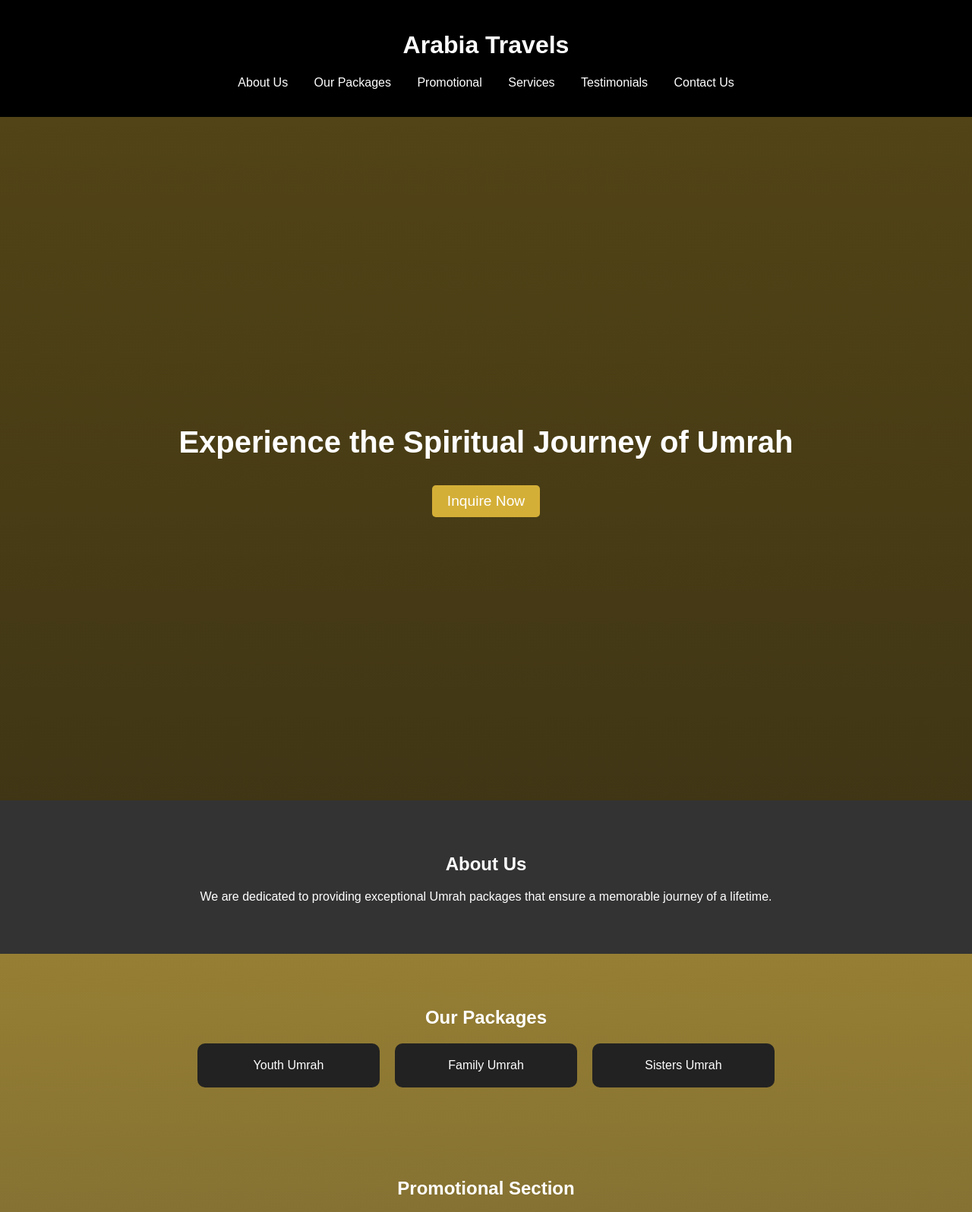
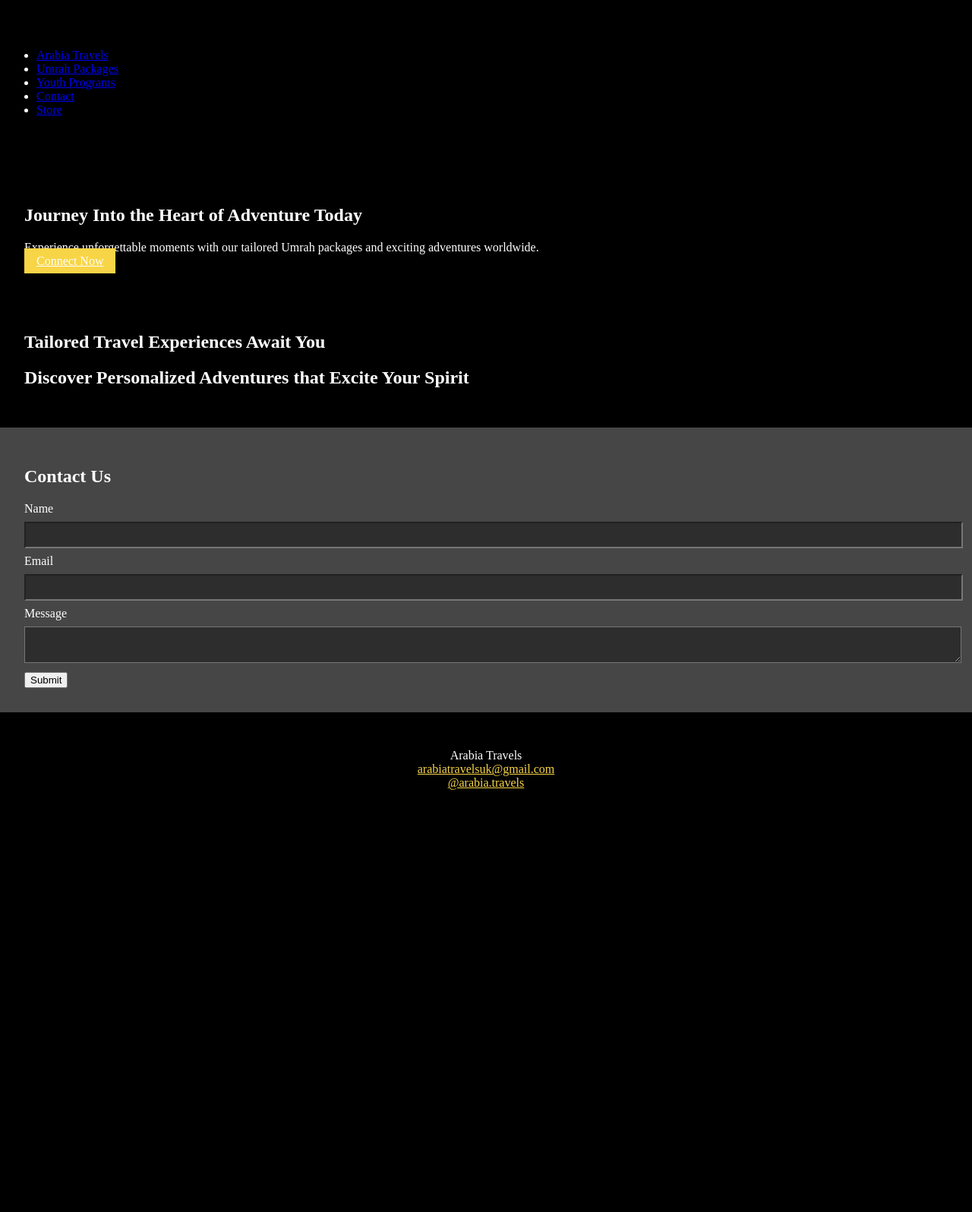
Before and after one commit to suhwaz/ArabiaTravels, a plain HTML site: page index.html in a window 1280 px wide. Shown: the top 1596 px of the page at 76% size. After the commit the page ends 1088 px from the top, so only its background shows below. Drawn offline with Linux system fonts and the light colour scheme; files that its build step writes are made by us from their sources.

Commit message:
Updated code for website

```diff
--- a/assets/scripts.js
+++ b/assets/scripts.js
@@ -1,26 +1,10 @@
-// Smooth scroll to sections
-function scrollToSection(id) {
-    document.getElementById(id).scrollIntoView({ behavior: 'smooth' });
-}
-
-// EmailJS form submission
-document.getElementById('contact-form').addEventListener('submit', function (event) {
+document.getElementById('contact-form').addEventListener('submit', function(event) {
     event.preventDefault();
 
-    emailjs.sendForm('service_0z1klrr', 'template_k13gcwd', this)
-        .then(function () {
-            alert('Message sent successfully!');
-        }, function (error) {
-            alert('Failed to send message. Please try again.');
-        });
+    emailjs.sendForm('service_id', 'template_k13gcwd', this)
+    .then(function() {
+        alert('Message sent successfully!');
+    }, function(error) {
+        alert('Failed to send the message. Please try again later.');
+    });
 });
-
-// Testimonial Animation
-let currentIndex = 0;
-const testimonials = document.querySelectorAll('.testimonial-item');
-setInterval(() => {
-    testimonials.forEach((testimonial, index) => {
-        testimonial.style.transform = `translateX(${(index - currentIndex) * 100}%)`;
-    });
-    currentIndex = (currentIndex + 1) % testimonials.length;
-}, 5000);
--- a/assets/styles.css
+++ b/assets/styles.css
@@ -1,174 +1,63 @@
-/* General Styling */
+:root {
+    --menu-height: 5rem;
+    --logo-font: "Julius Sans One";
+    --body-font: "Pt Sans";
+    --background: #000000;
+    --button: #F8D547;
+    --foreground: #FFFFFF;
+    --highlight: #484848;
+    --highlight-button: #FFFFFF;
+}
+
 body {
+    font-family: var(--body-font);
     margin: 0;
-    font-family: Arial, sans-serif;
-    background: linear-gradient(to bottom, #d4af37, #2d2d2d);
+    padding: 0;
+    background-color: var(--background);
+    color: var(--foreground);
+}
+
+.navbar {
+    background-color: var(--background);
+    padding: 1rem;
+}
+
+.layer-content {
+    padding: 2rem;
+}
+
+.from-left {
+    animation: fadeIn 1s forwards;
+}
+
+.button {
+    background-color: var(--button);
+    color: var(--highlight-button);
+    padding: 0.5rem 1rem;
+    border: none;
+    cursor: pointer;
+}
+
+.contact-section {
+    padding: 2rem;
+    background-color: #464646;
+}
+
+input,
+textarea {
+    width: 100%;
+    padding: 0.5rem;
+    margin: 0.5rem 0;
+    background-color: #2d2d2d;
     color: white;
 }
 
-/* Header */
-header {
-    background: #000;
-    color: #fff;
-    padding: 20px;
+footer {
+    background-color: var(--background);
     text-align: center;
+    padding: 1rem;
 }
 
-nav ul {
-    list-style: none;
-    padding: 0;
+footer a {
+    color: var(--button);
 }
-
-nav ul li {
-    display: inline-block;
-    margin: 0 15px;
-}
-
-nav ul li a {
-    color: #fff;
-    text-decoration: none;
-}
-
-/* Hero Section */
-#hero {
-    background: linear-gradient(rgba(0, 0, 0, 0.6), rgba(0, 0, 0, 0.6)),
-                url('assets/images/kaabah.jpg') no-repeat center center;
-    background-size: cover;
-    height: 100vh;
-    position: relative;
-    display: flex;
-    align-items: center;
-    justify-content: center;
-    color: white; /* To ensure text is visible on the dark overlay */
-}
-
-/* Adjust hero text style */
-#hero h2 {
-    font-size: 2.5rem;
-    text-align: center;
-}
-
-#hero button {
-    padding: 10px 20px;
-    font-size: 1.2rem;
-    background-color: #d4af37; /* Gold color */
-    border: none;
-    color: white;
-    cursor: pointer;
-    border-radius: 5px;
-}
-
-#hero button:hover {
-    background-color: #b99230; /* Darker gold on hover */
-}
-
-/* Section Styling */
-section {
-    padding: 50px 20px;
-    text-align: center;
-}
-
-#about, #services, #testimonials, #contact {
-    background-color: #333;
-    color: #fff;
-}
-
-/* Packages Section */
-.package-tiles {
-    display: flex;
-    justify-content: center;
-    gap: 20px;
-}
-
-.tile {
-    background-color: #222;
-    padding: 20px;
-    border-radius: 10px;
-    width: 200px;
-    transition: transform 0.3s;
-}
-
-.tile:hover {
-    transform: scale(1.05);
-}
-
-/* Promo Section */
-.promo-container {
-    display: flex;
-    justify-content: center; /* Center the promo items horizontally */
-    align-items: center; /* Center them vertically (if needed) */
-    gap: 20px; /* Add some space between the poster and the video */
-    flex-wrap: wrap; /* Allow wrapping for smaller screens */
-}
-
-.promo-item {
-    width: 360px; /* Set a fixed width to keep both poster and video the same size */
-    height: auto; /* Keep the aspect ratio intact */
-    border-radius: 10px; /* Optional: Add rounded corners */
-}
-
-/* Services Section */
-#services ul {
-    list-style: none;
-    padding: 0;
-}
-
-#services li {
-    background-color: #444;
-    margin: 10px 0;
-    padding: 10px;
-    border-radius: 5px;
-}
-
-/* Testimonials Section */
-.testimonial-container {
-    display: flex;
-    gap: 20px;
-    overflow: hidden;
-    position: relative;
-}
-
-.testimonial-item {
-    background-color: #444;
-    padding: 20px;
-    width: 300px;
-    border-radius: 10px;
-    animation: slideIn 10s infinite;
-}
-
-@keyframes slideIn {
-    0% { transform: translateX(100%); }
-    50% { transform: translateX(0); }
-    100% { transform: translateX(-100%); }
-}
-
-/* Footer */
-footer {
-    background-color: #000;
-    color: #fff;
-    text-align: center;
-    padding: 20px;
-    position: relative;
-}
-
-footer img {
-    max-width: 100px;
-    margin-top: 10px;
-}
-
-/* Responsive */
-@media (max-width: 768px) {
-    .promo-container {
-        flex-direction: column;
-        align-items: center;
-    }
-
-    .promo-item {
-        width: 100%;
-        margin-bottom: 20px;
-    }
-
-    .package-tiles {
-        flex-direction: column;
-    }
-}
--- a/index.html
+++ b/index.html
@@ -1,94 +1,67 @@
-<!DOCTYPE html>
-<html lang="en">
+<!doctype html>
+<html lang="en" class="h-full">
 <head>
     <meta charset="UTF-8">
     <meta name="viewport" content="width=device-width, initial-scale=1.0">
-    <title>Umrah Travels</title>
-    <link rel="stylesheet" href="assets/styles.css">
-    <script src="https://smtpjs.com/v3/smtp.js"></script>
-    <script defer src="assets/scripts.js"></script>
+    <title>Explore Umrah and Adventure with Arabia Travels Today!</title>
+    <meta name="robots" content="noindex">
+    <meta name="description" content="Join Arabia Travels in London, AL for tailored Umrah packages and adventurous experiences worldwide. Discover your next journey with us!">
+    <link rel="preconnect" href="https://fonts.googleapis.com">
+    <link rel="stylesheet" href="styles.css">
+    <script defer src="scripts.js"></script>
 </head>
-<body>
-    <header>
-        <h1>Arabia Travels</h1>
-        <nav>
-            <ul>
-                <li><a href="#about">About Us</a></li>
-                <li><a href="#packages">Our Packages</a></li>
-                <li><a href="#promo">Promotional</a></li>
-                <li><a href="#services">Services</a></li>
-                <li><a href="#testimonials">Testimonials</a></li>
-                <li><a href="#contact">Contact Us</a></li>
-            </ul>
-        </nav>
-    </header>
+<body class="flex min-h-full flex-col bg-background text-base text-foreground">
+    <nav class="navbar nav-height fixed left-0 top-0 z-30 flex w-full flex-col bg-background px-8 shadow-md lg:flex-row lg:px-4" role="navigation">
+        <ul class="layer-content flex h-20 w-full flex-row items-center lg:h-auto lg:flex-1 lg:gap-6" role="menu">
+            <li class="logo mr-auto flex items-center" role="menuitem"><a href="/" class="font-logo color-rule-7">Arabia Travels</a></li>
+            <li><a href="/umrah-packages">Umrah Packages</a></li>
+            <li><a href="/youth-programs">Youth Programs</a></li>
+            <li><a href="/contact">Contact</a></li>
+            <li><a href="/store">Store</a></li>
+        </ul>
+    </nav>
 
-    <section id="hero">
-        <div class="overlay">
-            <h2>Experience the Spiritual Journey of Umrah</h2>
-            <button onclick="scrollToSection('contact')">Inquire Now</button>
+    <section class="layer relative bg-highlight">
+        <div class="layer-content relative flex flex-col items-start justify-center gap-6 py-16 pb-24 md:py-32">
+            <h1 class="from-left whitespace-pre-line break-words font-title text-4xl md:max-w-3xl lg:text-6xl text-highlight-text">Journey Into the Heart of Adventure Today</h1>
+            <div class="delay-1 whitespace-pre-line break-words md:max-w-xl text-highlight-text">Experience unforgettable moments with our tailored Umrah packages and exciting adventures worldwide.</div>
+            <a class="delay-2 button mt-2 bg-highlight-button text-highlight-button-text shadow-md" href="/contact">Connect Now</a>
         </div>
     </section>
 
-    <section id="about">
-        <h2>About Us</h2>
-        <p>We are dedicated to providing exceptional Umrah packages that ensure a memorable journey of a lifetime.</p>
-    </section>
-
-    <section id="packages">
-        <h2>Our Packages</h2>
-        <div class="package-tiles">
-            <div class="tile">Youth Umrah</div>
-            <div class="tile">Family Umrah</div>
-            <div class="tile">Sisters Umrah</div>
+    <section id="packages" class="layer">
+        <div class="layer-content flex flex-col gap-8 py-12 lg:flex-row-reverse lg:gap-12 lg:py-24">
+            <div class="flex min-w-0 flex-col lg:basis-1/2 lg:justify-center">
+                <h2 class="from-top subheading-typical whitespace-pre-line break-words lg:text-lg">Tailored Travel Experiences Await You</h2>
+                <h1 class="from-bottom heading-typical mt-4 whitespace-pre-line break-words">Discover Personalized Adventures that Excite Your Spirit</h1>
+            </div>
         </div>
     </section>
 
-    <section id="promo">
-        <h2>Promotional Section</h2>
-        <div class="promo-container">
-            <img src="assets/images/promo poster.jpg" alt="Promo Poster" class="promo-item">
-            <video src="assets/videos/Promo Salman.mp4" controls muted autoplay class="promo-item"></video>
-        </div>
-    </section>
-
-    <section id="services">
-        <h2>Our Services</h2>
-        <ul>
-            <li>Flight Booking</li>
-            <li>Hotel Reservations</li>
-            <li>Guided Tours</li>
-            <li>Tharbiyah Sessions</li>
-            <li>Ziyarah Excursions</li>
-            <li>Desert Nights & BBQ</li>
-            <li>Quad Biking</li>
-            <li>5 A Side Football</li>
-        </ul>
-    </section>
-
-    <section id="testimonials">
-        <h2>Testimonials</h2>
-        <div class="testimonial-container">
-            <div class="testimonial-item">"An unforgettable experience!"</div>
-            <div class="testimonial-item">"Highly recommend their services!"</div>
-            <div class="testimonial-item">"Everything was perfectly organized."</div>
-        </div>
-    </section>
-
-    <section id="contact">
+    <section id="contact" class="contact-section">
         <h2>Contact Us</h2>
         <form id="contact-form">
-            <input type="text" name="name" placeholder="Your Name" required>
-            <input type="email" name="email" placeholder="Your Email" required>
-            <textarea name="message" placeholder="Your Message" required></textarea>
-            <button type="submit">Send Message</button>
+            <label for="name">Name</label>
+            <input type="text" id="name" name="name" required>
+
+            <label for="email">Email</label>
+            <input type="email" id="email" name="email" required>
+
+            <label for="message">Message</label>
+            <textarea id="message" name="message" required></textarea>
+
+            <button type="submit">Submit</button>
         </form>
     </section>
 
-    <footer>
-        <img src="assets/images/logo.png" alt="Company Logo">
-        <p>Follow us on Instagram</p>
-        <p>&copy; 2024 Umrah Travels. All rights reserved.</p>
+    <footer class="layer mt-auto bg-black py-4 text-white">
+        <div class="layer-content flex w-full flex-col gap-4 lg:flex-row lg:items-center lg:justify-between">
+            <div>
+                <div class="text-xl uppercase lg:text-2xl">Arabia Travels</div>
+                <a href="mailto:arabiatravelsuk@gmail.com">arabiatravelsuk@gmail.com</a>
+            </div>
+            <a href="https://www.instagram.com/arabia.travels/" target="_blank">@arabia.travels</a>
+        </div>
     </footer>
 </body>
 </html>
```
